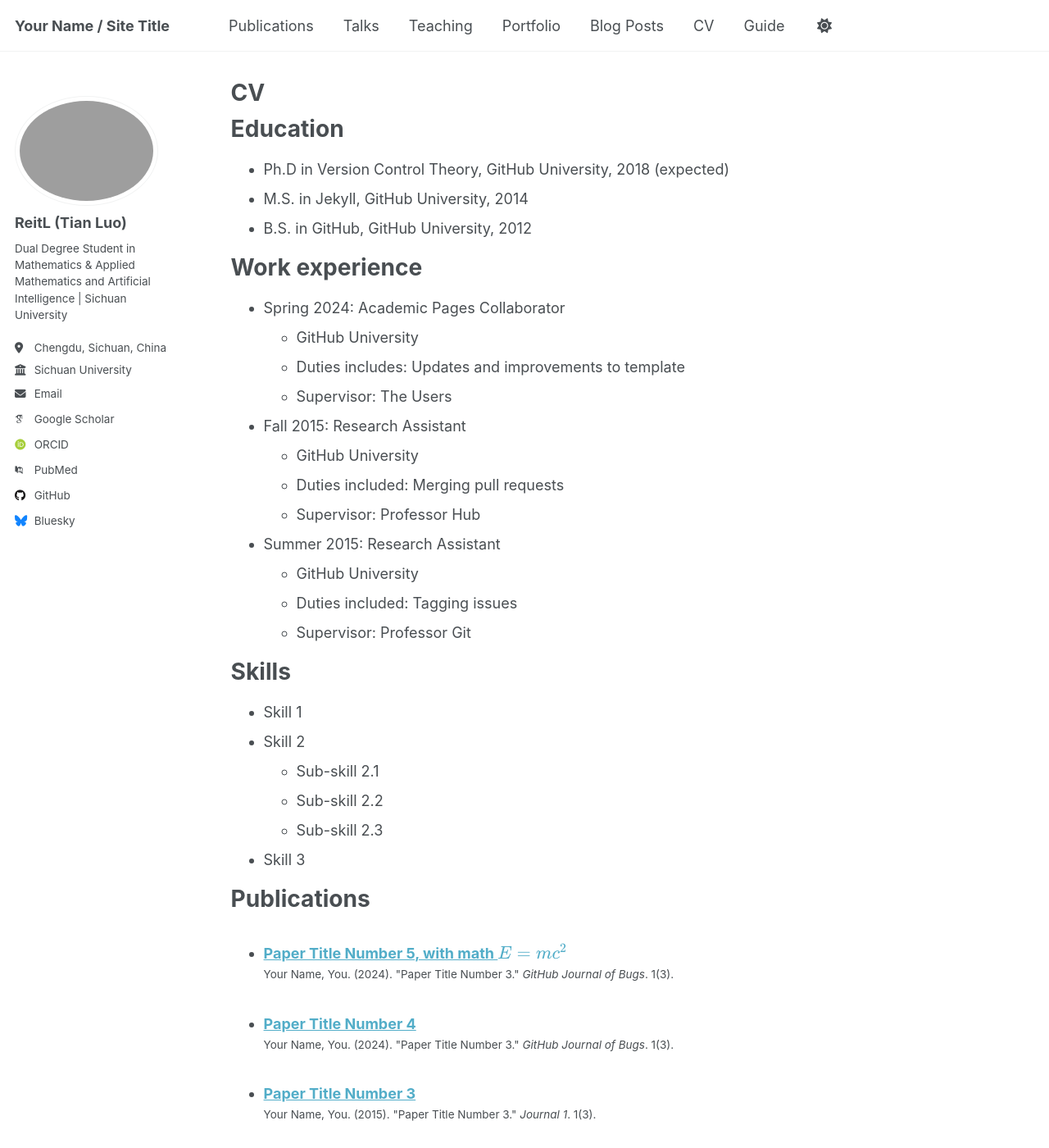
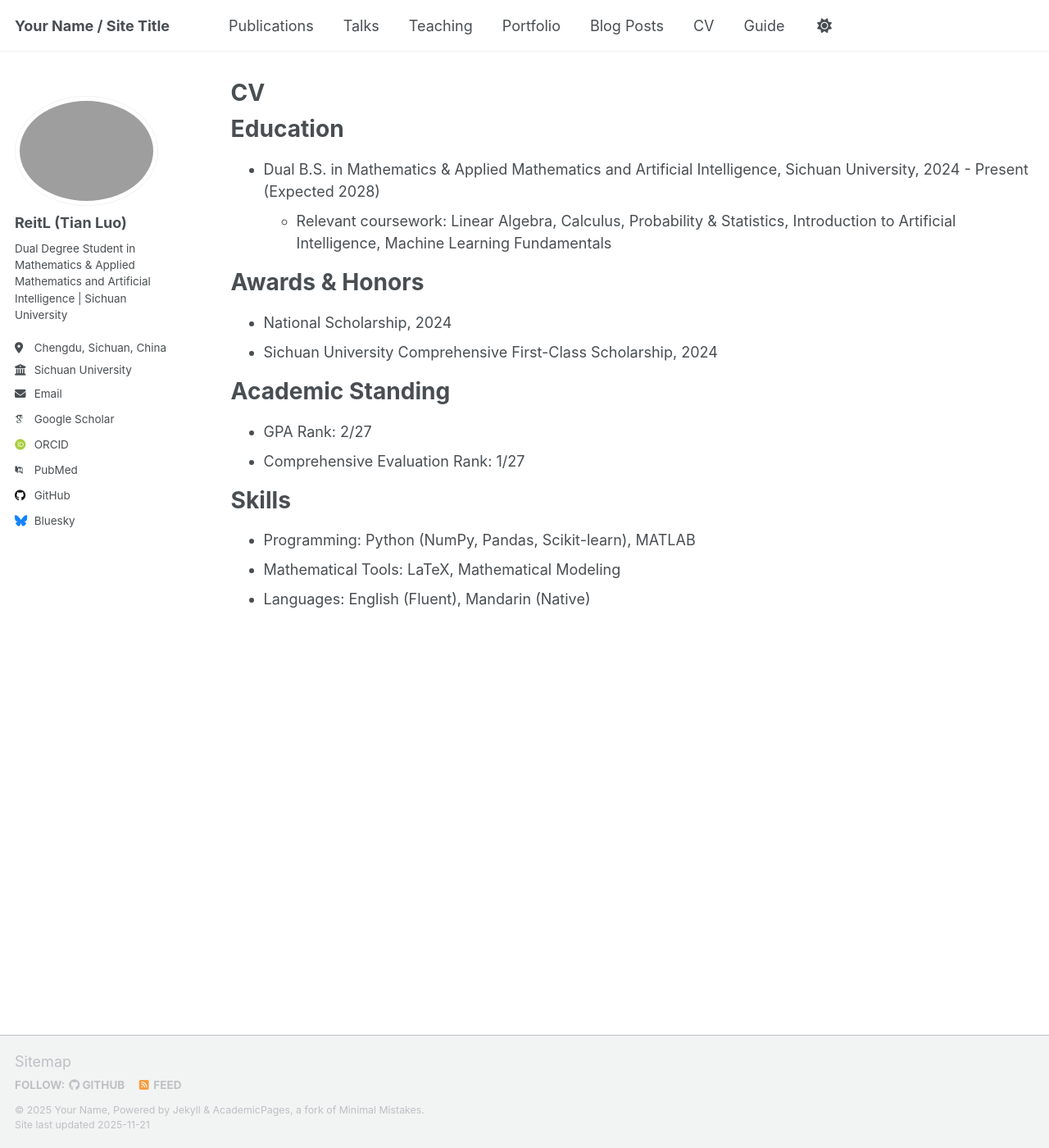
Before and after one commit to Ltier125/Ltier125.github.io, a Jekyll site: the page built from _pages/cv.md, in a window 1280 px wide and 1400 px high. Shown: the whole window at 82% size. Built offline with Jekyll 4.4.1, drawn with Linux system fonts in a browser that asks for light colours; some web fonts are replaced; a script that is not in the unit is left out; some of the changed text lies outside the part shown.

Commit message:
Update cv.md

```diff
--- a/_pages/cv.md
+++ b/_pages/cv.md
@@ -11,54 +11,21 @@ redirect_from:
 
 Education
 ======
-* Ph.D in Version Control Theory, GitHub University, 2018 (expected)
-* M.S. in Jekyll, GitHub University, 2014
-* B.S. in GitHub, GitHub University, 2012
+* Dual B.S. in Mathematics & Applied Mathematics and Artificial Intelligence, Sichuan University, 2024 - Present (Expected 2028)
+  * Relevant coursework: Linear Algebra, Calculus, Probability & Statistics, Introduction to Artificial Intelligence, Machine Learning Fundamentals
 
-Work experience
+Awards & Honors
 ======
-* Spring 2024: Academic Pages Collaborator
-  * GitHub University
-  * Duties includes: Updates and improvements to template
-  * Supervisor: The Users
+* National Scholarship, 2024
+* Sichuan University Comprehensive First-Class Scholarship, 2024
 
-* Fall 2015: Research Assistant
-  * GitHub University
-  * Duties included: Merging pull requests
-  * Supervisor: Professor Hub
-
-* Summer 2015: Research Assistant
-  * GitHub University
-  * Duties included: Tagging issues
-  * Supervisor: Professor Git
+Academic Standing
+======
+* GPA Rank: 2/27
+* Comprehensive Evaluation Rank: 1/27
 
 Skills
 ======
-* Skill 1
-* Skill 2
-  * Sub-skill 2.1
-  * Sub-skill 2.2
-  * Sub-skill 2.3
-* Skill 3
-
-Publications
-======
-  <ul>{% for post in site.publications reversed %}
-    {% include archive-single-cv.html %}
-  {% endfor %}</ul>
-
-Talks
-======
-  <ul>{% for post in site.talks reversed %}
-    {% include archive-single-talk-cv.html  %}
-  {% endfor %}</ul>
-
-Teaching
-======
-  <ul>{% for post in site.teaching reversed %}
-    {% include archive-single-cv.html %}
-  {% endfor %}</ul>
-
-Service and leadership
-======
-* Currently signed in to 43 different slack teams
+* Programming: Python (NumPy, Pandas, Scikit-learn), MATLAB
+* Mathematical Tools: LaTeX, Mathematical Modeling
+* Languages: English (Fluent), Mandarin (Native)
```
